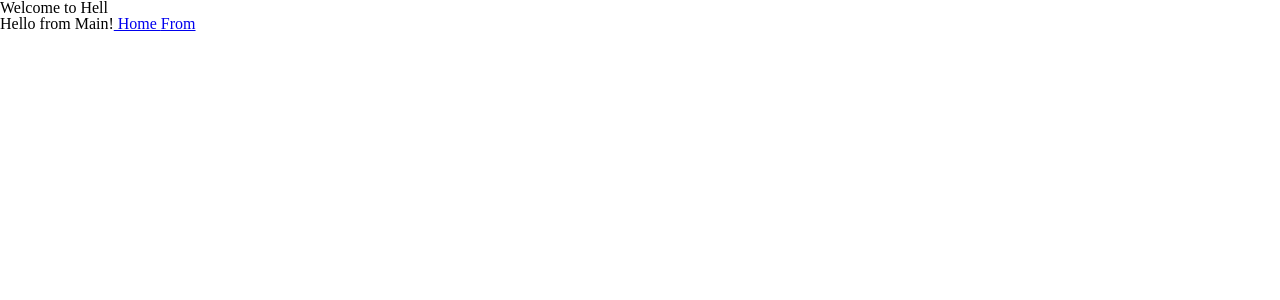
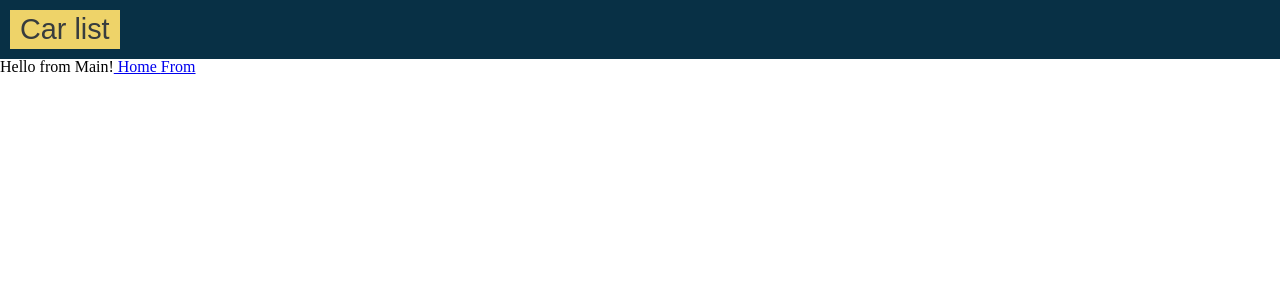
Before and after one commit to olga-arkhipenko/simple-car-list, a React (Create React App) app: page / in a window 1280 px wide. Shown: the top 300 px of the page. Built offline with nearby package versions, Linux system fonts and the light colour scheme.

Commit message:
Added routes.

```diff
--- a/src/App.jsx
+++ b/src/App.jsx
@@ -1,13 +1,12 @@
 import React, { Component } from 'react';
-import { Router } from './router';
+import Router from './router';
+import Header from './components/Header';
 
 class App extends Component {
     render() {
         return (
             <div className="App">
-                <header>
-                    <h1>Welcome to Hell</h1>
-                </header>
+                <Header/>
                 <Router/>
             </div>
         );
--- a/src/index.js
+++ b/src/index.js
@@ -1,11 +1,11 @@
 import React from 'react';
 import ReactDOM from 'react-dom';
-import { BrowserRouter as Router} from 'react-router-dom';
+import { BrowserRouter } from 'react-router-dom';
 import App from './App';
 
 ReactDOM.render(
-    <Router>
+    <BrowserRouter>
         <App/>
-    </Router>,
+    </BrowserRouter>,
     document.getElementById('root')
 );
--- a/src/router/index.js
+++ b/src/router/index.jsx
@@ -4,9 +4,11 @@ import React from 'react';
 import FormPage from '../pages/FormPage';
 import MainPage from '../pages/MainPage';
 
-export const Router = () => (
+const Router = () => (
     <Switch>
         <Route exact path='/' component={ MainPage } />
-        <Route path='/form' component={ FormPage }/>
+        <Route path='/form' component={ FormPage } />
     </Switch>
 );
+
+export default Router;
```
